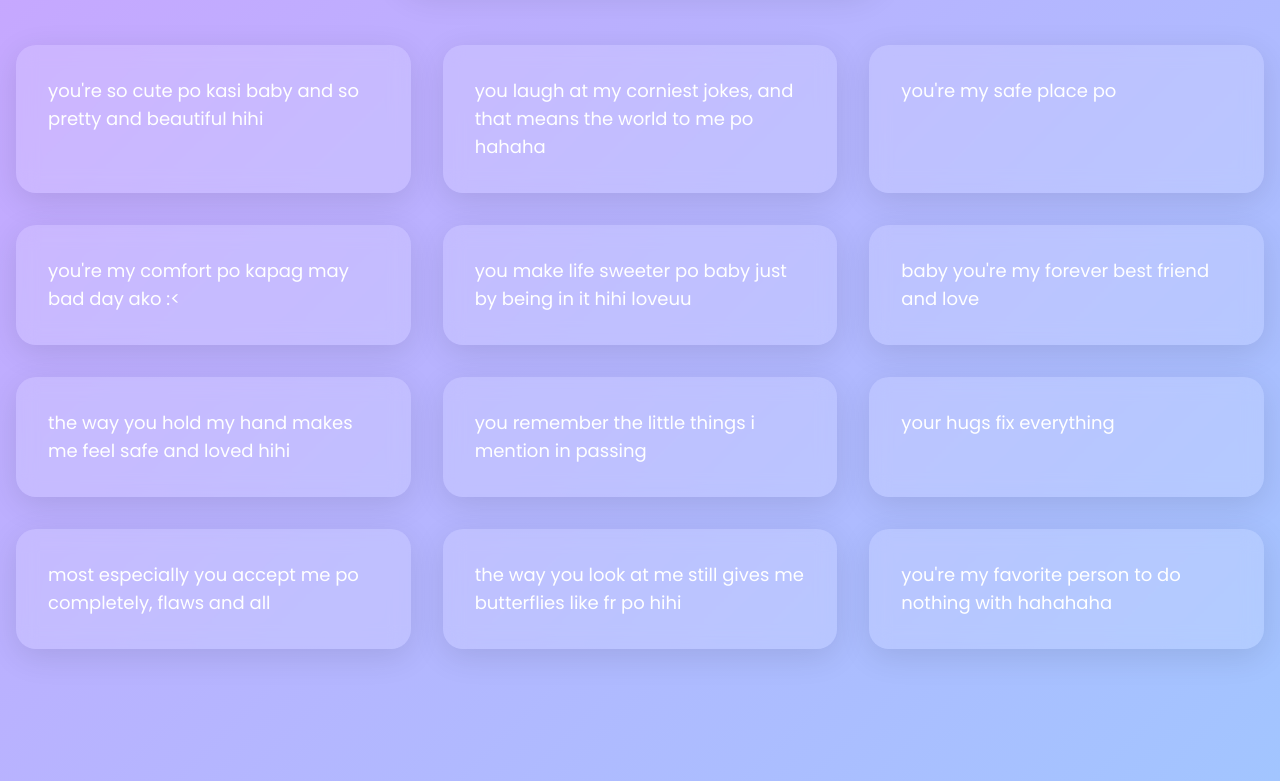
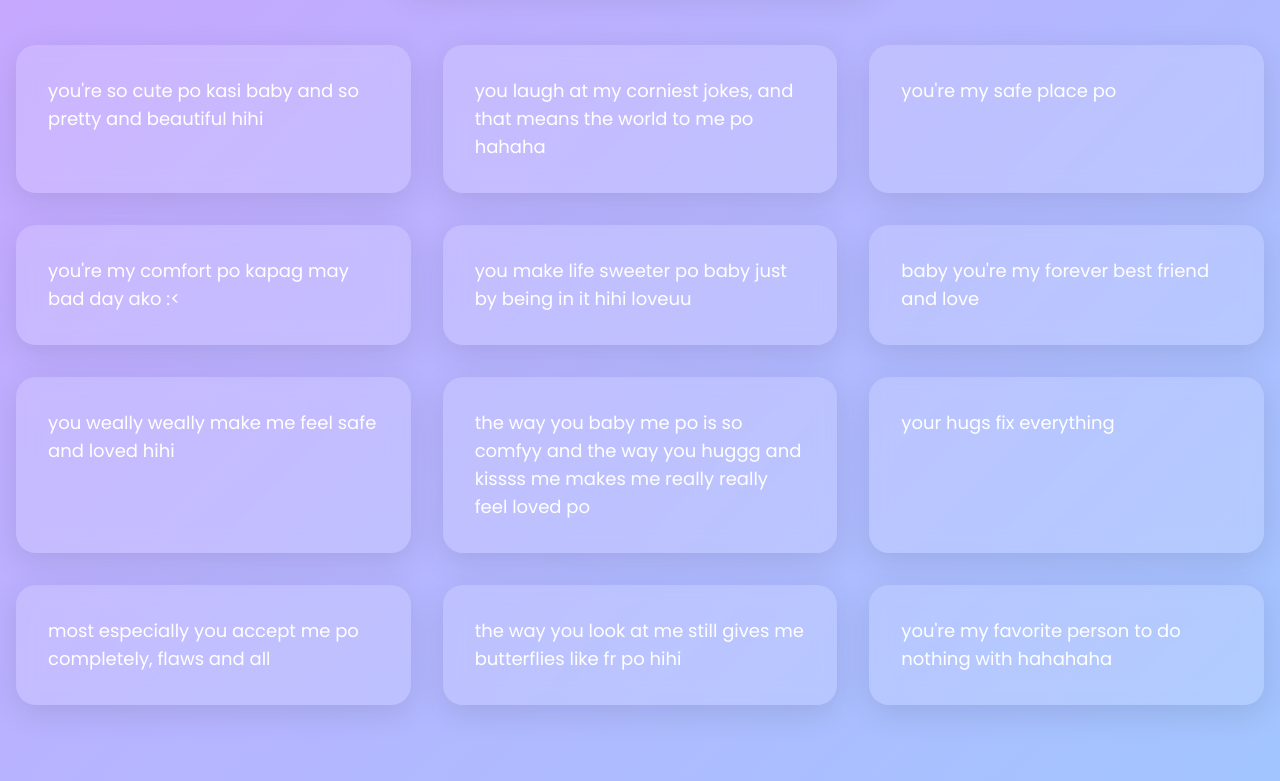
Before and after one commit to calebskibidisigma/reasonswhyilovebabi, a plain HTML site: page messages.html in a window 1280 px wide. Shown: the part 115-896 px from the top of the page. Drawn offline with nearby package versions, Linux system fonts and the light colour scheme.

Commit message:
Update messages.html

```diff
--- a/messages.html
+++ b/messages.html
@@ -40,10 +40,10 @@
                 <p class="text-base md:text-lg">baby you're my forever best friend and love</p>
             </div>
             <div class="glassmorphism rounded-lg p-6 md:p-8">
-                <p class="text-base md:text-lg">the way you hold my hand makes me feel safe and loved hihi</p>
+                <p class="text-base md:text-lg">you weally weally make me feel safe and loved hihi</p>
             </div>
             <div class="glassmorphism rounded-lg p-6 md:p-8">
-                <p class="text-base md:text-lg">you remember the little things i mention in passing</p>
+                <p class="text-base md:text-lg">the way you baby me po is so comfyy and the way you huggg and kissss me makes me really really feel loved po</p>
             </div>
             <div class="glassmorphism rounded-lg p-6 md:p-8">
                 <p class="text-base md:text-lg">your hugs fix everything</p>
```
